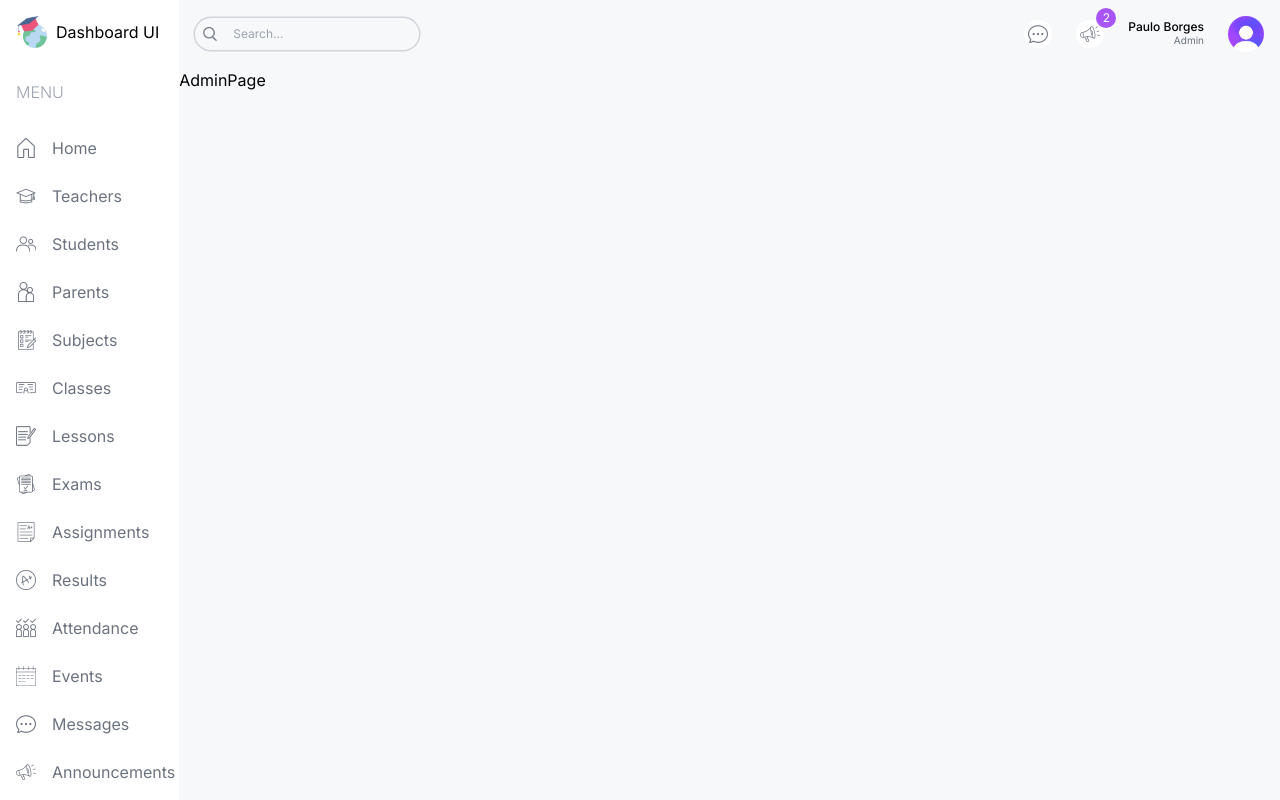
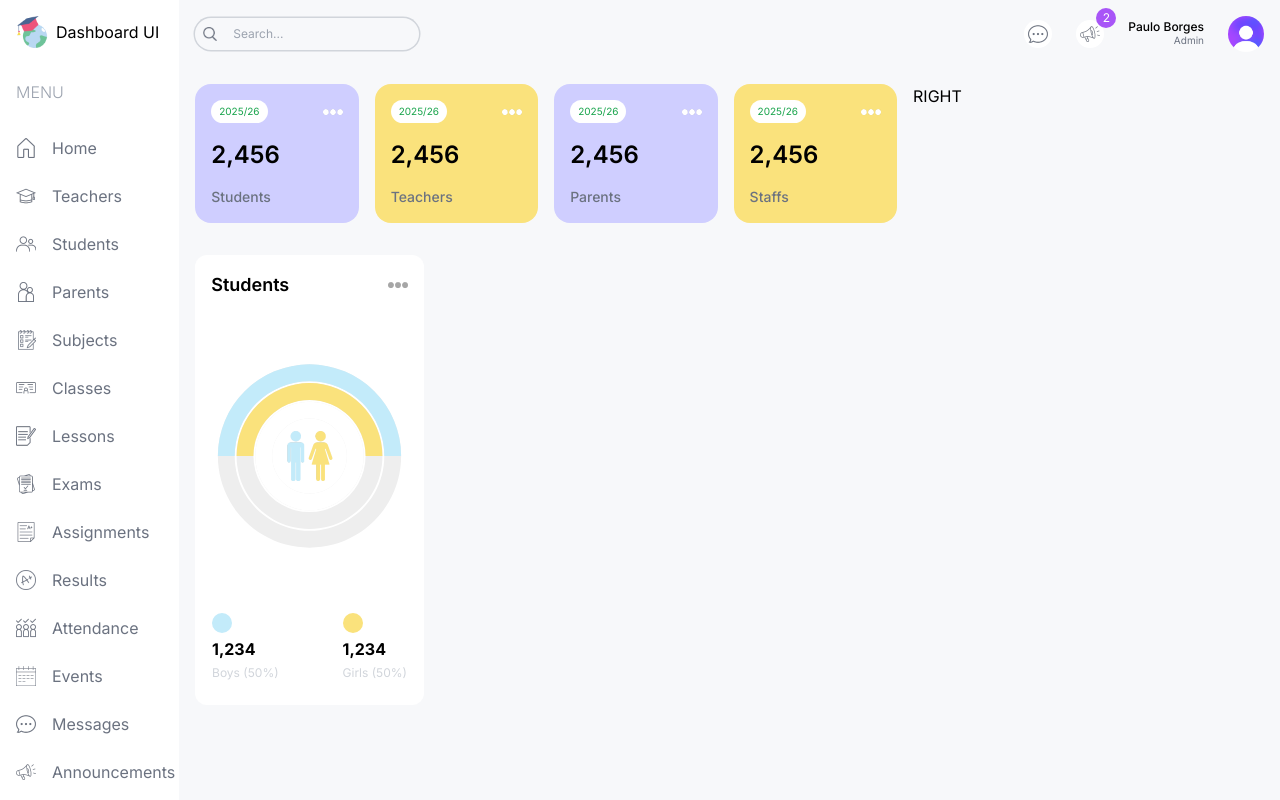
Before and after one commit to pauloborges-hub/nextjs-dashboard-ui, a Next.js app: page /admin in a window 1280 px wide. Shown: the top 800 px of the page. Built offline with nearby package versions, Linux system fonts and the light colour scheme.

Commit message:
feat: add CountChart and UserCard components; install Recharts library

```diff
--- a/src/app/(dashboard)/admin/page.tsx
+++ b/src/app/(dashboard)/admin/page.tsx
@@ -1,6 +1,39 @@
+import CountChart from "@/components/CountChart"
+import UserCard from "@/components/UserCard"
+
 const AdminPage = () => {
   return (
-    <div className=''>AdminPage</div>
+    <div className="p-4 flex gap-4 flex-col md:flex-row">
+      {/* LEFT */}
+      <div className="w-full lg:w-2/3 flex flex-col gap-8">
+        {/* USER CARDS */}
+        <div className="flex gap-4 justify-between flex-wrap">
+          <UserCard type="student" />
+          <UserCard type="teacher" />
+          <UserCard type="parent" />
+          <UserCard type="staff" />
+        </div>
+
+        {/* MIDDLE CHARTS */}
+        <div className="flex gap-4 flex-col lg:flex-row">
+          {/* COUNT CHART */}
+          <div className="w-full lg:w-1/3 h-[450px]">
+            <CountChart />
+          </div>
+
+          {/* ATTENDANCE CHART */}
+          <div className="w-full lg:w-2/3 h-[450px]"></div>
+        </div>
+
+        {/* BOTTOM CHART  */}
+        <div className="w-full h-[500px]"></div>
+      </div>
+
+      {/* RIGHT */}
+      <div className="w-full lg:w-1/3 flex flex-col gap-8">
+        RIGHT
+      </div>
+    </div>
   )
 }
 
--- /dev/null
+++ b/src/components/CountChart.tsx
@@ -0,0 +1,70 @@
+'use client'
+
+import Image from 'next/image';
+import { RadialBarChart, RadialBar, Legend, ResponsiveContainer } from 'recharts'
+
+const data = [
+  {
+    name: 'Total',
+    count: 100,
+    fill: 'white',
+  },
+  {
+    name: 'Girls',
+    count: 50,
+    fill: '#FAE27C',
+  },
+  {
+    name: 'Boys',
+    count: 50,
+    fill: '#C3EBFA',
+  },
+];
+
+const CountChart = () => {
+  return (
+    <div className='bg-white rounded-xl w-full h-full p-4'>
+      {/* TITLE */}
+      <div className='flex justify-between items-center'>
+        <h1 className='text-lg font-semibold'>Students</h1>
+        <Image src='/moreDark.png' alt='three dots' width={20} height={20} />
+      </div>
+
+      {/* CHART */}
+      <div className='relative w-full h-[75%]'>
+        <ResponsiveContainer>
+          <RadialBarChart cx="50%" cy="50%" innerRadius="40%" outerRadius="100%" barSize={32} data={data}>
+            <RadialBar
+              background
+              dataKey="count"
+            />
+          </RadialBarChart>
+        </ResponsiveContainer>
+
+        <Image
+          src='/maleFemale.png'
+          alt='male and female'
+          width={50}
+          height={50}
+          className='absolute top-1/2 left-1/2 -translate-x-1/2 -translate-y-1/2'
+        />
+      </div>
+
+      {/* BOTTOM */}
+      <div className='flex justify-center gap-16'>
+        <div className='flex flex-col gap-1'>
+          <div className='w-5 h-5 bg-lamaSky rounded-full'/>
+          <h1 className='font-bold'>1,234</h1>
+          <h2 className='text-xs text-gray-300'>Boys (50%)</h2>
+        </div>
+        <div className='flex flex-col gap-1'>
+          <div className='w-5 h-5 bg-lamaYellow rounded-full'/>
+          <h1 className='font-bold'>1,234</h1>
+          <h2 className='text-xs text-gray-300'>Girls (50%)</h2>
+        </div>
+      </div>
+    </div>
+  )
+}
+
+export default CountChart
--- /dev/null
+++ b/src/components/UserCard.tsx
@@ -0,0 +1,18 @@
+import Image from "next/image"
+
+const UserCard = ({ type }: { type: string }) => {
+  return (
+    <div className="rounded-2xl odd:bg-lamaPurple even:bg-lamaYellow p-4 flex-1 min-w-[130px]">
+      <div className="flex justify-between items-center">
+        <span className="text-[10px] bg-white px-2 py-1 rounded-full text-green-600">
+          2025/26
+        </span>
+        <Image src='/more.png' alt="three dots" width={20} height={20} />
+      </div>
+      <h1 className="text-2xl font-semibold my-4">2,456</h1>
+      <h2 className="capitalize text-sm font-medium text-gray-500">{type}s</h2>
+    </div>
+  )
+}
+
+export default UserCard
--- a/tailwind.config.ts
+++ b/tailwind.config.ts
@@ -13,6 +13,14 @@
         "gradient-conic":
           "conic-gradient(from 180deg at 50% 50%, var(--tw-gradient-stops))",
       },
+      colors: {
+        lamaSky: "#C3EBFA",
+        lamaSkyLight: "#EDF9FD",
+        lamaPurple: "#CFCEFF",
+        lamaPurpleLight: "#F1F0FF",
+        lamaYellow: "#FAE27C",
+        lamaYellowLight: "#FEFCE8",
+      },
     },
   },
   plugins: [],
```
Also changed, not shown: package.json (+5 -4 lines), 1 other file (tests, documents, lock files or other folders).
